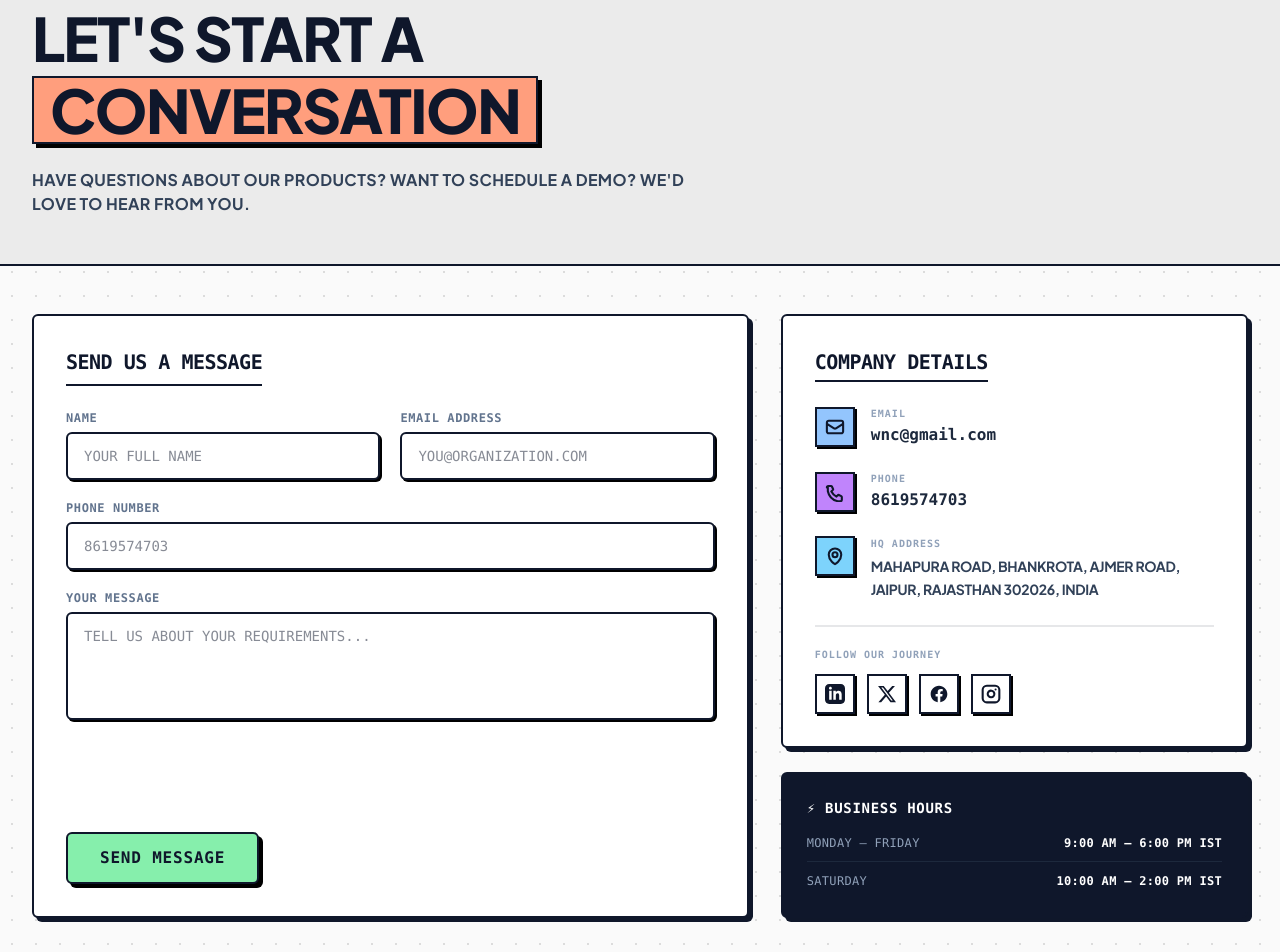
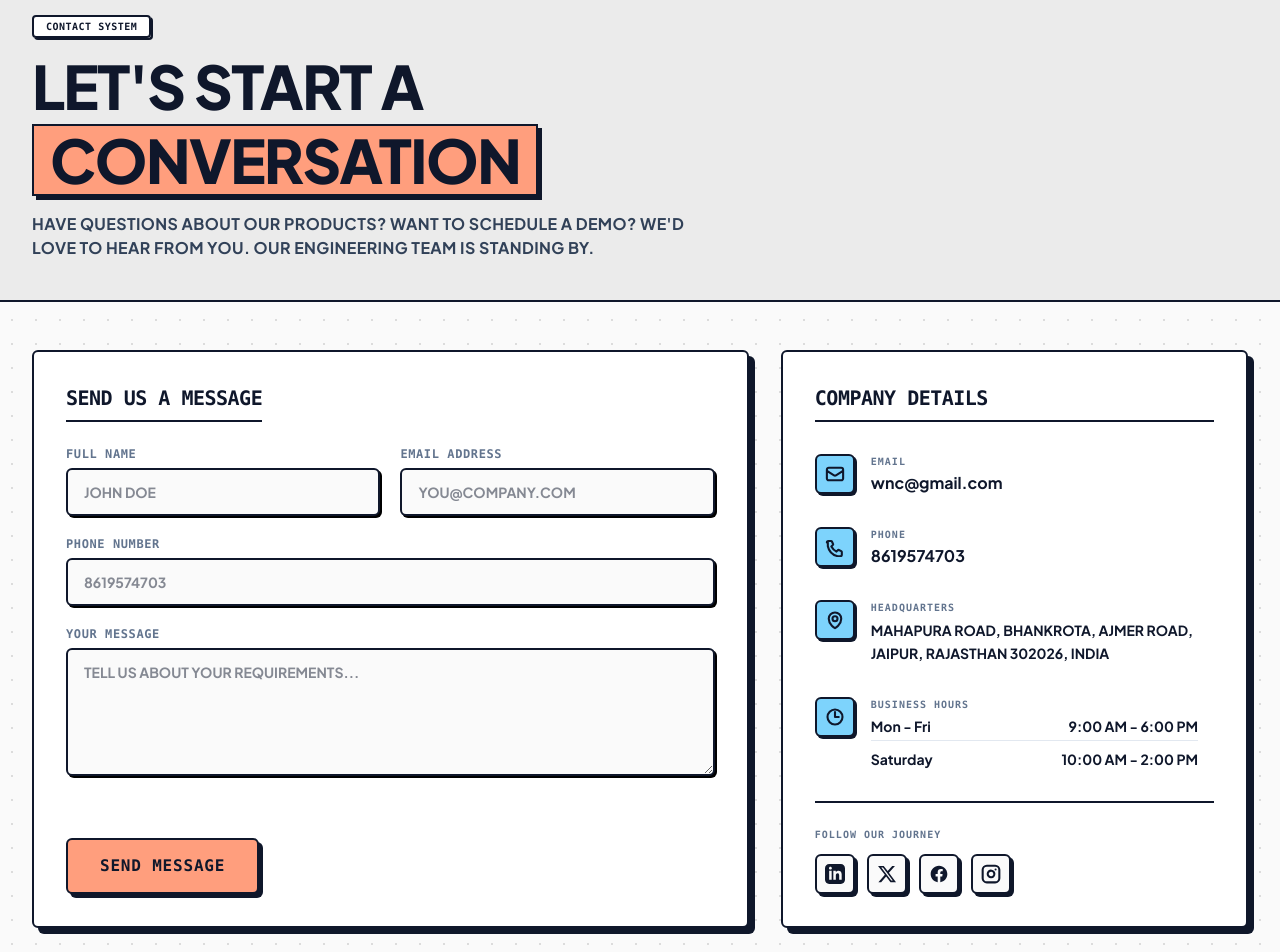
Before and after one commit to Durgesh-sharma9/webncode.web, a React (Vite) app: page /contact in a window 1280 px wide. Shown: the part 100-1052 px from the top of the page. Built offline with nearby package versions, Linux system fonts and the light colour scheme.

Commit message:
for restart

```diff
--- a/src/components/home/Hero.tsx
+++ b/src/components/home/Hero.tsx
@@ -101,7 +101,7 @@ export default function Hero() {
             >
               {[
                 { value: '12+', label: 'Products built', color: 'bg-[#93c5fd]' },
-                { value: '150+', label: 'Orgs served', color: 'bg-[#c084fc]' },
+                { value: '100+', label: 'Orgs served', color: 'bg-[#c084fc]' },
                 { value: '24/7', label: 'Support ready', color: 'bg-[#86efac]' },
               ].map((item) => (
                 <div key={item.label} className={`border-2 border-slate-900 ${item.color} p-2.5 shadow-[3px_3px_0px_0px_#000]`}>
--- a/src/pages/Contact.tsx
+++ b/src/pages/Contact.tsx
@@ -3,10 +3,18 @@ import { motion } from 'framer-motion'
 import axios from 'axios'
 import { showSuccessToast, showErrorToast } from '../components/ui/Toast'
 
+// ---------------------------------------------------------
+// LOCATION CONFIGURATION
+// ---------------------------------------------------------
+const LOCATION_CONFIG = {
+  address: 'Mahapura Road, Bhankrota, Ajmer Road, Jaipur, Rajasthan 302026, India',
+  embedUrl: 'https://maps.google.com/maps?q=Mahapura+Road,+Bhankrota,+Ajmer+Road,+Jaipur,+Rajasthan+302026,+India&t=&z=14&ie=UTF8&iwloc=&output=embed'
+}
+
 const companyData = {
   email: 'wnc@gmail.com',
   phone: '8619574703',
-  address: 'Mahapura Road, Bhankrota, Ajmer Road, Jaipur, Rajasthan 302026, India',
+  address: LOCATION_CONFIG.address,
   social: {
     linkedin: '#',
     twitter: '#',
@@ -16,7 +24,7 @@ const companyData = {
 }
 
 const getSocialIcon = (platform: string) => {
-  const p = platform.toLowerCase();
+  const p = platform.toLowerCase()
   if (p.includes('linkedin')) {
     return (
       <svg className="w-5 h-5 fill-current" viewBox="0 0 24 24">
@@ -75,40 +83,45 @@ export default function Contact() {
   }
 
   return (
-    <div className="min-h-screen bg-[#fafafa] text-slate-900 relative selection:bg-[#ff9e7d]">
+    <div className="min-h-screen bg-[#fafafa] text-slate-900 relative selection:bg-[#ff9e7d] pb-16">
 
-      {/* Background Micro Grid Pattern Asset */}
+      {/* Background Micro Grid */}
       <div className="absolute inset-0 opacity-[0.12] pointer-events-none"
            style={{ backgroundImage: 'radial-gradient(circle, #000 1px, transparent 1px)', backgroundSize: '24px 24px' }} />
 
-      {/* Hero Header Section */}
-      <section className="relative pt-16 pb-12 bg-[#ebebeb] border-b-2 border-slate-900">
-        <div className="max-w-7xl mx-auto px-6 lg:px-8 text-left relative z-10">
+      {/* 1. COMPACT HERO SECTION (Balanced Padding) */}
+      <section className="relative pt-24 pb-10 lg:pt-28 bg-[#ebebeb] border-b-2 border-slate-900 z-10">
+        <div className="max-w-7xl mx-auto px-6 lg:px-8 text-left">
           <motion.div initial={{ opacity: 0, y: 15 }} animate={{ opacity: 1, y: 0 }} transition={{ duration: 0.4 }}>
-            <span className="rounded border-2 border-slate-900 bg-white px-3 py-1 text-[10px] font-black uppercase tracking-wider font-mono shadow-[2px_2px_0px_0px_#000]">
+            <span className="rounded border-2 border-slate-900 bg-white px-3 py-1 text-[10px] font-black uppercase tracking-wider font-mono shadow-[2px_2px_0px_0px_#0f172a]">
               CONTACT SYSTEM
             </span>
 
-            <h1 className="mt-5 text-4xl sm:text-6xl font-black uppercase tracking-tight text-slate-900 leading-none">
+            <h1 className="mt-5 text-4xl sm:text-5xl lg:text-6xl font-black uppercase tracking-tight text-slate-900 leading-none">
               LET'S START A <br />
-              <span className="inline-block mt-2 bg-[#ff9e7d] border-2 border-slate-900 px-4 py-0.5 shadow-[4px_4px_0px_0px_#000]">
+              <span className="inline-block mt-2 bg-[#ff9e7d] border-2 border-slate-900 px-4 py-1 shadow-[4px_4px_0px_0px_#0f172a]">
                 CONVERSATION
               </span>
             </h1>
-            <p className="mt-6 max-w-2xl text-sm sm:text-base text-slate-700 font-bold uppercase tracking-wide">
-              Have questions about our products? Want to schedule a demo? We&apos;d love to hear from you.
+            <p className="mt-4 max-w-2xl text-sm sm:text-base text-slate-700 font-bold uppercase tracking-wide">
+              Have questions about our products? Want to schedule a demo? We'd love to hear from you. Our engineering team is standing by.
             </p>
           </motion.div>
         </div>
       </section>
 
-      {/* Grid Content Layout */}
+      {/* 2. MAIN GRID (Form + Professional Details Card) */}
       <section className="py-12 relative z-10">
         <div className="max-w-7xl mx-auto px-6 lg:px-8 grid gap-8 lg:grid-cols-5 items-stretch">
 
-          {/* Left Side: Form Container */}
-          <div className="lg:col-span-3 flex flex-col justify-stretch">
-            <form onSubmit={handleSubmit} className="bg-white border-2 border-slate-900 p-8 rounded-md shadow-[4px_4px_0px_0px_rgba(15,23,42,1)] flex flex-col justify-between h-full">
+          {/* Left Side: Cleaned Up Form */}
+          <motion.div
+            initial={{ opacity: 0, y: 20 }}
+            whileInView={{ opacity: 1, y: 0 }}
+            viewport={{ once: true }}
+            className="lg:col-span-3 flex flex-col"
+          >
+            <form onSubmit={handleSubmit} className="bg-white border-2 border-slate-900 p-8 rounded-md shadow-[6px_6px_0px_0px_#0f172a] flex flex-col justify-between h-full">
 
               <div>
                 <h2 className="text-xl font-black uppercase tracking-tight text-slate-900 mb-6 border-b-2 border-slate-900 pb-2 inline-block font-mono">
@@ -117,19 +130,19 @@ export default function Contact() {
 
                 <div className="grid gap-5 sm:grid-cols-2">
                   <div className="space-y-1.5">
-                    <label htmlFor="name" className="block text-xs font-black uppercase tracking-wider font-mono text-slate-500">Name</label>
+                    <label htmlFor="name" className="block text-xs font-black uppercase tracking-wider font-mono text-slate-500">Full Name</label>
                     <input
                       id="name" name="name" type="text" required value={formData.name} onChange={handleInputChange}
-                      className="w-full rounded-md border-2 border-slate-900 bg-white px-4 py-3 text-sm text-slate-900 font-mono outline-none shadow-[2px_2px_0px_0px_#000] focus:bg-[#fafafa] focus:translate-y-[1px] focus:shadow-[1px_1px_0px_0px_#000] transition-all"
-                      placeholder="YOUR FULL NAME"
+                      className="w-full rounded-md border-2 border-slate-900 bg-[#fafafa] px-4 py-3 text-sm text-slate-900 font-bold outline-none shadow-[2px_2px_0px_0px_#000] focus:bg-white focus:translate-y-[1px] focus:shadow-[1px_1px_0px_0px_#000] transition-all"
+                      placeholder="JOHN DOE"
                     />
                   </div>
                   <div className="space-y-1.5">
                     <label htmlFor="email" className="block text-xs font-black uppercase tracking-wider font-mono text-slate-500">Email Address</label>
                     <input
                       id="email" name="email" type="email" required value={formData.email} onChange={handleInputChange}
-                      className="w-full rounded-md border-2 border-slate-900 bg-white px-4 py-3 text-sm text-slate-900 font-mono outline-none shadow-[2px_2px_0px_0px_#000] focus:bg-[#fafafa] focus:translate-y-[1px] focus:shadow-[1px_1px_0px_0px_#000] transition-all"
-                      placeholder="YOU@ORGANIZATION.COM"
+                      className="w-full rounded-md border-2 border-slate-900 bg-[#fafafa] px-4 py-3 text-sm text-slate-900 font-bold outline-none shadow-[2px_2px_0px_0px_#000] focus:bg-white focus:translate-y-[1px] focus:shadow-[1px_1px_0px_0px_#000] transition-all"
+                      placeholder="YOU@COMPANY.COM"
                     />
                   </div>
                 </div>
@@ -138,7 +151,7 @@ export default function Contact() {
                   <label htmlFor="phone" className="block text-xs font-black uppercase tracking-wider font-mono text-slate-500">Phone Number</label>
                   <input
                     id="phone" name="phone" type="tel" value={formData.phone} onChange={handleInputChange}
-                    className="w-full rounded-md border-2 border-slate-900 bg-white px-4 py-3 text-sm text-slate-900 font-mono outline-none shadow-[2px_2px_0px_0px_#000] focus:bg-[#fafafa] focus:translate-y-[1px] focus:shadow-[1px_1px_0px_0px_#000] transition-all"
+                    className="w-full rounded-md border-2 border-slate-900 bg-[#fafafa] px-4 py-3 text-sm text-slate-900 font-bold outline-none shadow-[2px_2px_0px_0px_#000] focus:bg-white focus:translate-y-[1px] focus:shadow-[1px_1px_0px_0px_#000] transition-all"
                     placeholder="8619574703"
                   />
                 </div>
@@ -146,118 +159,148 @@ export default function Contact() {
                 <div className="mt-5 space-y-1.5">
                   <label htmlFor="message" className="block text-xs font-black uppercase tracking-wider font-mono text-slate-500">Your Message</label>
                   <textarea
-                    id="message" name="message" required rows={4} value={formData.message} onChange={handleInputChange}
-                    className="w-full resize-none rounded-md border-2 border-slate-900 bg-white px-4 py-3 text-sm text-slate-900 font-mono outline-none shadow-[2px_2px_0px_0px_#000] focus:bg-[#fafafa] focus:translate-y-[1px] focus:shadow-[1px_1px_0px_0px_#000] transition-all"
+                    id="message" name="message" required rows={5} value={formData.message} onChange={handleInputChange}
+                    className="w-full resize-y rounded-md border-2 border-slate-900 bg-[#fafafa] px-4 py-3 text-sm text-slate-900 font-bold outline-none shadow-[2px_2px_0px_0px_#000] focus:bg-white focus:translate-y-[1px] focus:shadow-[1px_1px_0px_0px_#000] transition-all"
                     placeholder="TELL US ABOUT YOUR REQUIREMENTS..."
                   />
                 </div>
               </div>
 
-              <div className="mt-6 pt-2">
+              <div className="mt-8">
                 <button
                   type="submit"
                   disabled={isSubmitting}
-                  className="w-full sm:w-auto bg-[#86efac] text-slate-900 font-black uppercase font-mono tracking-wider px-8 py-3 rounded-md border-2 border-slate-900 shadow-[4px_4px_0px_0px_#000] hover:translate-y-[-2px] hover:shadow-[6px_6px_0px_0px_#000] active:translate-y-[2px] active:shadow-[2px_2px_0px_0px_#000] transition-all disabled:opacity-50 disabled:cursor-not-allowed"
+                  className="w-full sm:w-auto bg-[#ff9e7d] text-slate-900 font-black uppercase font-mono tracking-wider px-8 py-3.5 rounded-md border-2 border-slate-900 shadow-[4px_4px_0px_0px_#0f172a] hover:translate-y-[-2px] hover:shadow-[6px_6px_0px_0px_#0f172a] active:translate-y-[2px] active:shadow-[2px_2px_0px_0px_#0f172a] transition-all disabled:opacity-50 disabled:cursor-not-allowed"
                 >
-                  {isSubmitting ? 'Sending...' : 'Send Message'}
+                  {isSubmitting ? 'SENDING...' : 'SEND MESSAGE'}
                 </button>
               </div>
             </form>
-          </div>
+          </motion.div>
 
-          {/* Right Side: Company Info Columns */}
-          <div className="lg:col-span-2 flex flex-col gap-6 justify-between">
+          {/* Right Side: Professional Single Info Card */}
+          <motion.div
+            initial={{ opacity: 0, y: 20 }}
+            whileInView={{ opacity: 1, y: 0 }}
+            viewport={{ once: true }}
+            className="lg:col-span-2 flex flex-col"
+          >
+            <div className="bg-white border-2 border-slate-900 p-8 rounded-md shadow-[6px_6px_0px_0px_#0f172a] flex flex-col h-full">
 
-            <div className="bg-white border-2 border-slate-900 p-8 rounded-md shadow-[4px_4px_0px_0px_rgba(15,23,42,1)] flex-1 flex flex-col justify-between">
-              <div>
-                <h2 className="text-xl font-black uppercase tracking-tight text-slate-900 border-b-2 border-slate-900 pb-1 inline-block font-mono">
+              <h2 className="text-xl font-black uppercase tracking-tight text-slate-900 border-b-2 border-slate-900 pb-2 inline-block font-mono mb-8">
                 Company Details
               </h2>
 
-                <div className="mt-6 space-y-6">
-                  {/* Email */}
-                  <div className="flex items-center gap-4">
-                    <div className="flex h-10 w-10 shrink-0 items-center justify-center border-2 border-slate-900 bg-[#93c5fd] text-slate-900 shadow-[2px_2px_0px_0px_#000]">
-                      <svg className="w-5 h-5 fill-none stroke-current stroke-[2.5]" viewBox="0 0 24 24">
+              <div className="space-y-8 flex-1">
+
+                {/* Email Item */}
+                <div className="flex items-start gap-4">
+                  <div className="flex h-10 w-10 shrink-0 items-center justify-center rounded-md border-2 border-slate-900 bg-[#7dd3fc] shadow-[2px_2px_0px_0px_#0f172a]">
+                    <svg className="w-5 h-5 fill-none stroke-slate-900 stroke-[2.5]" viewBox="0 0 24 24">
                       <path strokeLinecap="round" strokeLinejoin="round" d="M21.75 6.75v10.5a2.25 2.25 0 0 1-2.25 2.25h-15a2.25 2.25 0 0 1-2.25-2.25V6.75m19.5 0A2.25 2.25 0 0 0 19.5 4.5h-15a2.25 2.25 0 0 0-2.25 2.25m19.5 0v.243a2.25 2.25 0 0 1-1.07 1.916l-7.5 4.615a2.25 2.25 0 0 1-2.36 0L3.32 8.91a2.25 2.25 0 0 1-1.07-1.916V6.75" />
                     </svg>
                   </div>
                   <div>
-                      <div className="text-[10px] font-black uppercase tracking-widest font-mono text-slate-400">Email</div>
-                      <a href={`mailto:${companyData.email}`} className="mt-0.5 block font-black font-mono text-slate-800 hover:underline text-sm sm:text-base">{companyData.email}</a>
+                    <div className="text-[10px] font-black uppercase tracking-widest font-mono text-slate-500">Email</div>
+                    <a href={`mailto:${companyData.email}`} className="mt-0.5 block font-bold text-slate-900 hover:text-[#ff9e7d] transition-colors">{companyData.email}</a>
                   </div>
                 </div>
 
-                  {/* Phone */}
-                  <div className="flex items-center gap-4">
-                    <div className="flex h-10 w-10 shrink-0 items-center justify-center border-2 border-slate-900 bg-[#c084fc] text-slate-900 shadow-[2px_2px_0px_0px_#000]">
-                      <svg className="w-5 h-5 fill-none stroke-current stroke-[2.5]" viewBox="0 0 24 24">
+                {/* Phone Item */}
+                <div className="flex items-start gap-4">
+                  <div className="flex h-10 w-10 shrink-0 items-center justify-center rounded-md border-2 border-slate-900 bg-[#7dd3fc] shadow-[2px_2px_0px_0px_#0f172a]">
+                    <svg className="w-5 h-5 fill-none stroke-slate-900 stroke-[2.5]" viewBox="0 0 24 24">
                       <path strokeLinecap="round" strokeLinejoin="round" d="M2.25 6.58c0-1.017.822-1.839 1.839-1.839h3.113c.465 0 .89.262 1.09.683l1.375 2.91a1.033 1.033 0 0 1-.166 1.132L7.618 11.41a14.94 14.94 0 0 0 6.136 6.136l1.713-1.78a1.033 1.033 0 0 1 1.132-.166l2.91 1.375c.42.201.683.626.683 1.09v3.113c0 1.017-.822 1.839-1.839 1.839h-3.113a15.356 15.356 0 0 1-11.833-11.833V6.58z" />
                     </svg>
                   </div>
                   <div>
-                      <div className="text-[10px] font-black uppercase tracking-widest font-mono text-slate-400">Phone</div>
-                      <a href={`tel:${companyData.phone}`} className="mt-0.5 block font-black font-mono text-slate-800 hover:underline text-sm sm:text-base">{companyData.phone}</a>
+                    <div className="text-[10px] font-black uppercase tracking-widest font-mono text-slate-500">Phone</div>
+                    <a href={`tel:${companyData.phone}`} className="mt-0.5 block font-bold text-slate-900 hover:text-[#ff9e7d] transition-colors">{companyData.phone}</a>
                   </div>
                 </div>
 
-                  {/* Address */}
+                {/* Address Item */}
                 <div className="flex items-start gap-4">
-                    <div className="flex h-10 w-10 shrink-0 items-center justify-center border-2 border-slate-900 bg-[#7dd3fc] text-slate-900 shadow-[2px_2px_0px_0px_#000]">
-                      <svg className="w-5 h-5 fill-none stroke-current stroke-[2.5]" viewBox="0 0 24 24">
+                  <div className="flex h-10 w-10 shrink-0 items-center justify-center rounded-md border-2 border-slate-900 bg-[#7dd3fc] shadow-[2px_2px_0px_0px_#0f172a]">
+                    <svg className="w-5 h-5 fill-none stroke-slate-900 stroke-[2.5]" viewBox="0 0 24 24">
                       <path strokeLinecap="round" strokeLinejoin="round" d="M15 10.5a3 3 0 1 1-6 0 3 3 0 0 1 6 0z" />
                       <path strokeLinecap="round" strokeLinejoin="round" d="M19.5 10.5c0 7.142-7.5 11.25-7.5 11.25S4.5 17.642 4.5 10.5a7.5 7.5 0 1 1 15 0z" />
                     </svg>
                   </div>
                   <div>
-                      <div className="text-[10px] font-black uppercase tracking-widest font-mono text-slate-400">HQ Address</div>
-                      <p className="mt-1 text-xs sm:text-sm font-bold text-slate-700 leading-relaxed uppercase tracking-tight">{companyData.address}</p>
+                    <div className="text-[10px] font-black uppercase tracking-widest font-mono text-slate-500">Headquarters</div>
+                    <p className="mt-1 text-sm font-bold text-slate-900 leading-relaxed uppercase pr-4">{companyData.address}</p>
+                  </div>
+                </div>
+
+                {/* Hours Item */}
+                <div className="flex items-start gap-4">
+                  <div className="flex h-10 w-10 shrink-0 items-center justify-center rounded-md border-2 border-slate-900 bg-[#7dd3fc] shadow-[2px_2px_0px_0px_#0f172a]">
+                    <svg className="w-5 h-5 fill-none stroke-slate-900 stroke-[2.5]" viewBox="0 0 24 24">
+                      <path strokeLinecap="round" strokeLinejoin="round" d="M12 6v6h4.5m4.5 0a9 9 0 11-18 0 9 9 0 0118 0z" />
+                    </svg>
+                  </div>
+                  <div className="w-full">
+                    <div className="text-[10px] font-black uppercase tracking-widest font-mono text-slate-500">Business Hours</div>
+                    <div className="mt-1 text-sm font-bold text-slate-900 space-y-1 pr-4">
+                      <div className="flex justify-between border-b border-slate-200 pb-1">
+                        <span>Mon - Fri</span> <span>9:00 AM - 6:00 PM</span>
+                      </div>
+                      <div className="flex justify-between pt-1">
+                        <span>Saturday</span> <span>10:00 AM - 2:00 PM</span>
                       </div>
                     </div>
                   </div>
                 </div>
 
+              </div>
+
               {/* Socials Connection Row */}
-              <div className="mt-6 border-t-2 border-slate-900/10 pt-5">
-                <div className="text-[10px] font-black uppercase tracking-widest font-mono text-slate-400 mb-3">Follow Our Journey</div>
+              <div className="mt-8 border-t-2 border-slate-900 pt-6">
+                <div className="text-[10px] font-black uppercase tracking-widest font-mono text-slate-500 mb-3">Follow Our Journey</div>
                 <div className="flex gap-3">
                   {Object.entries(companyData.social).map(([platform, url]) => (
                     <motion.a
-                      key={platform}
-                      href={url}
-                      target="_blank"
-                      rel="noopener noreferrer"
-                      whileHover={{ y: -2 }}
-                      className="flex h-10 w-10 items-center justify-center border-2 border-slate-900 bg-white text-slate-900 shadow-[2px_2px_0px_0px_#000] hover:bg-[#ff9e7d] hover:shadow-[4px_4px_0px_0px_#000] transition-all"
+                      key={platform} href={url} target="_blank" rel="noopener noreferrer"
+                      whileHover={{ y: -3 }}
+                      className="flex h-10 w-10 items-center justify-center rounded-md border-2 border-slate-900 bg-[#fafafa] text-slate-900 shadow-[3px_3px_0px_0px_#0f172a] hover:bg-[#ff9e7d] transition-colors"
                     >
                       {getSocialIcon(platform)}
                     </motion.a>
                   ))}
                 </div>
               </div>
-            </div>
-
-            {/* Business Hours Permanent Card Grid Block */}
-            <div className="border-2 border-slate-900 bg-slate-900 p-6 shadow-[4px_4px_0px_0px_rgba(15,23,42,1)] relative overflow-hidden rounded-md">
-              <h3 className="text-sm font-black uppercase font-mono tracking-wider text-white flex items-center gap-2">
-                ⚡ Business Hours
-              </h3>
-              <div className="mt-4 text-xs font-mono uppercase tracking-wide text-slate-300 leading-relaxed space-y-2.5">
-                <div className="flex justify-between border-b border-slate-800 pb-2">
-                  <span className="text-slate-400">Monday – Friday</span>
-                  <span className="text-white font-black">9:00 AM – 6:00 PM IST</span>
-                </div>
-                <div className="flex justify-between">
-                  <span className="text-slate-400">Saturday</span>
-                  <span className="text-white font-black">10:00 AM – 2:00 PM IST</span>
-                </div>
-              </div>
-            </div>
 
             </div>
+          </motion.div>
 
         </div>
       </section>
+
+      {/* 3. GOOGLE MAPS SECTION */}
+      <section className="py-4 relative z-10">
+        <div className="max-w-7xl mx-auto px-6 lg:px-8">
+          <motion.div
+            initial={{ opacity: 0, y: 20 }}
+            whileInView={{ opacity: 1, y: 0 }}
+            viewport={{ once: true }}
+            className="bg-white p-6 rounded-md border-2 border-slate-900 shadow-[6px_6px_0px_0px_#0f172a]"
+          >
+            <h2 className="text-xl font-black uppercase tracking-tight text-slate-900 mb-4 flex items-center gap-2 font-mono">
+              Location Map
+            </h2>
+            <div className="w-full h-[350px] sm:h-[450px] rounded border-2 border-slate-900 overflow-hidden bg-[#ebebeb]">
+              <iframe
+                src={LOCATION_CONFIG.embedUrl}
+                width="100%" height="100%" style={{ border: 0 }} allowFullScreen={false} loading="lazy" referrerPolicy="no-referrer-when-downgrade"
+                title="Web n Code Office Location"
+                className="filter contrast-[1.1] grayscale-[0.2]"
+              />
+            </div>
+          </motion.div>
+        </div>
+      </section>
+
     </div>
   )
 }
```
Also changed, not shown: src/data/testimonials.ts (+16 -16 lines), src/pages/About.tsx (+18 -16 lines). Lines whose indentation alone changed are shown as unchanged.
